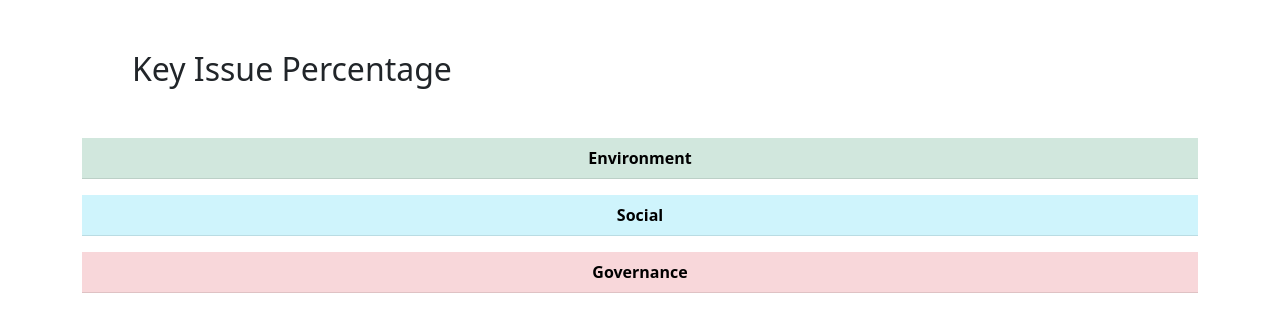
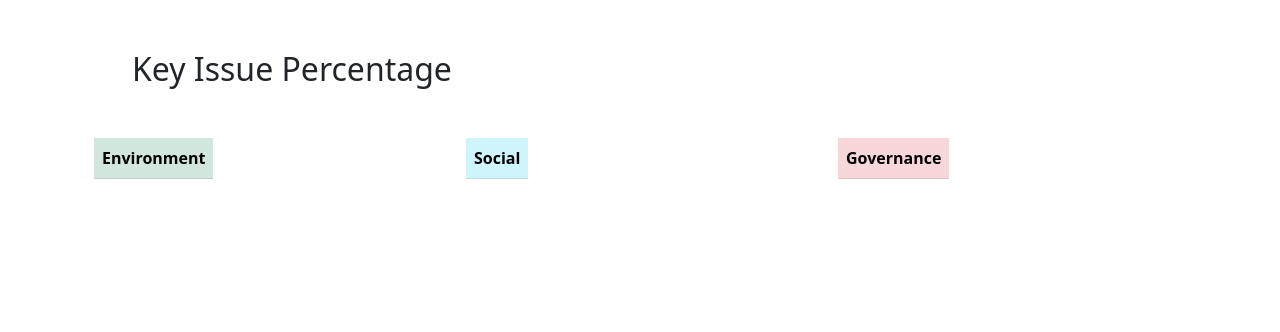
Before and after one commit to chungkaiyu/esg_visualize, a Flask app: page /keyissue in a window 1280 px wide. Shown: the top 332 px of the page. Run offline with Flask 2, Linux system fonts and the light colour scheme; data that the repository does not hold is empty; some libraries are stand-ins or nearby versions.

Commit message:
Make Tables be  Inline
讓三個table並排

```diff
--- a/static/assets/base.css
+++ b/static/assets/base.css
@@ -42,7 +42,7 @@ h2 {
 }
 
 .talbe-group {
-	display: inline;
+	width: 100%;
 	margin: 0;
 	padding: 0;
 }
@@ -50,3 +50,11 @@ h2 {
 .table-title {
 	text-align: center;
 }
+
+.talbe-group table {
+	display: inline;
+}
+
+.table {
+	width:100%;
+}
--- a/templates/key_issue.html
+++ b/templates/key_issue.html
@@ -16,8 +16,8 @@
         <h2>Key Issue Percentage</h2>
 
         <!-- Table區塊 -->
-        <div calss="table-E col-3">
-            <table class="table table-hover">
+        <div class="row talbe-group col-12">
+            <table class="table table-hover col">
                 <thead>
                     <tr class="table-success table-title">
                     <th scope="col"  colspan="3">Environment</th>
@@ -31,9 +31,7 @@
                     </tr> -->
                 </tbody>
             </table>
-        </div>
-        <div calss="table-S col-3">
-            <table class="table table-hover">
+            <table class="table table-hover col">
                 <thead>
                     <tr class="table-info table-title">
                     <th scope="col"  colspan="3">Social</th>
@@ -41,15 +39,13 @@
                 </thead>
                 <tbody id="table-S"></tbody>
             </table>
-        </div>
-        <div calss="table-G col-3">
-            <table class="table table-hover">
+            <table class="table table-hover col">
                 <thead>
                     <tr class="table-danger table-title">
                     <th scope="col"  colspan="3">Governance</th>
                     </tr>
                 </thead>
-                <tbody id="table-G"></tbody>
+                <tbody id="table-G" class="col-12"></tbody>
             </table>
         </div>
     </div>
```
